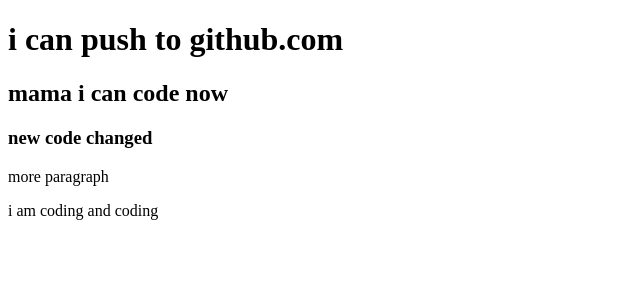
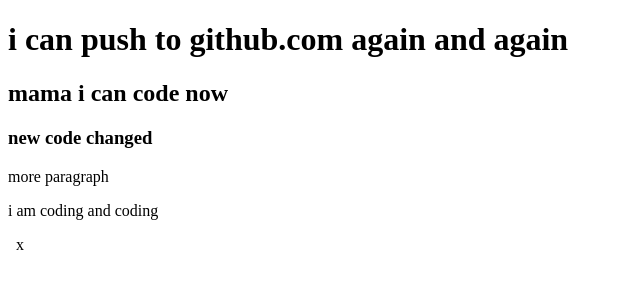
Before and after one commit to Ashraf102030/my-second-repo, a plain HTML site: page index.html in a window 1280 px wide. Shown: the whole page, without its empty margins (0-640 px from the left). Drawn offline with Linux system fonts and the light colour scheme.

Commit message:
added head

```diff
--- a/index.html
+++ b/index.html
@@ -8,7 +8,7 @@
     <link rel="stylesheet" href="">
 </head>
 <body>
-    <h1>i can push to github.com</h1>
+    <h1>i can push to github.com again and again</h1>
     <h2>mama i can code now</h2>
     <h3>new code changed</h3>
     <P>more paragraph</P>
@@ -16,4 +16,4 @@
     <img src="Ali" alt="">
     <img src="jony.jpg" alt="">
 </body>
-</html>
+</html>x
```
Also changed, not shown: 1 other file.
